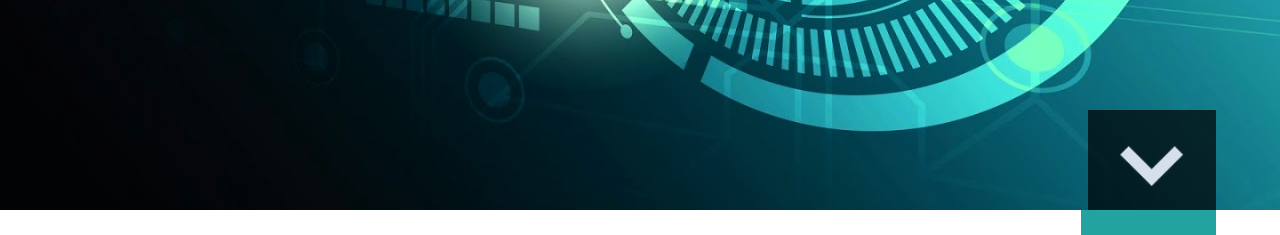
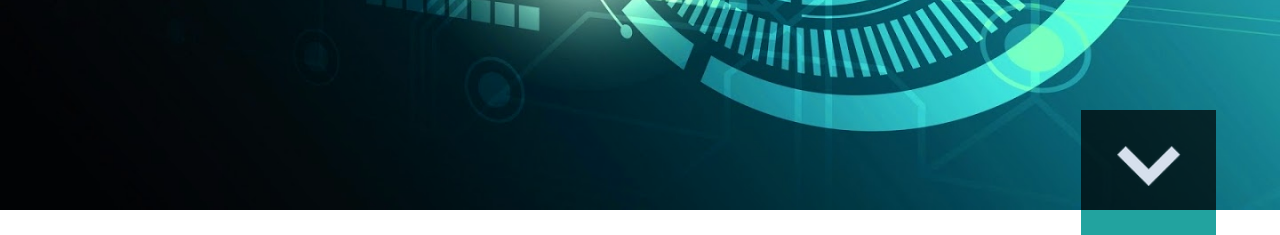
Before and after one commit to DavidKings1994/MasterTest, a PHP site: page / in a window 1280 px wide. Shown: the part 590-825 px from the top of the page. Run offline with PHP 8.4, Linux system fonts and the light colour scheme; some libraries are stand-ins or nearby versions; some web fonts are replaced.

Commit message:
linkedin link added and minor change to downButton.css

```diff
--- a/css/views/downButton.css
+++ b/css/views/downButton.css
@@ -22,7 +22,7 @@ div.downButton {
     width: 100%;
     background-color: rgba(0, 0, 0, 0.7);
     position: absolute;
-    left: 0;
+    right: 0;
     bottom: 0;
 }
 
@@ -53,8 +53,8 @@ div.downButton {
 @media only screen and (orientation: landscape) and (min-width: 1200px) {
     div.downButton {
         height: 100px;
-        width: 10%;
-        left: 85%;
+        width: 135px;
+        right: 5%;
     }
 
     div.downButton .buttonIcon {
--- a/index.php
+++ b/index.php
@@ -173,6 +173,12 @@ include 'php/languages/'.$lang_file;
                                 <span>https://twitter.com/DavidReyes1994</span>
                             </a>
                         </div>
+                        <div class="col-md-6">
+                            <a href="http://www.linkedin.com/in/davidreyes1994" target="_blank" class="socicon-button">
+                                <span class="socicon socicon-linkedin"></span>
+                                <span>www.linkedin.com/in/davidreyes1994</span>
+                            </a>
+                        </div>
                     </div>
                 </div>
                 <div class="row socialShare">
```
